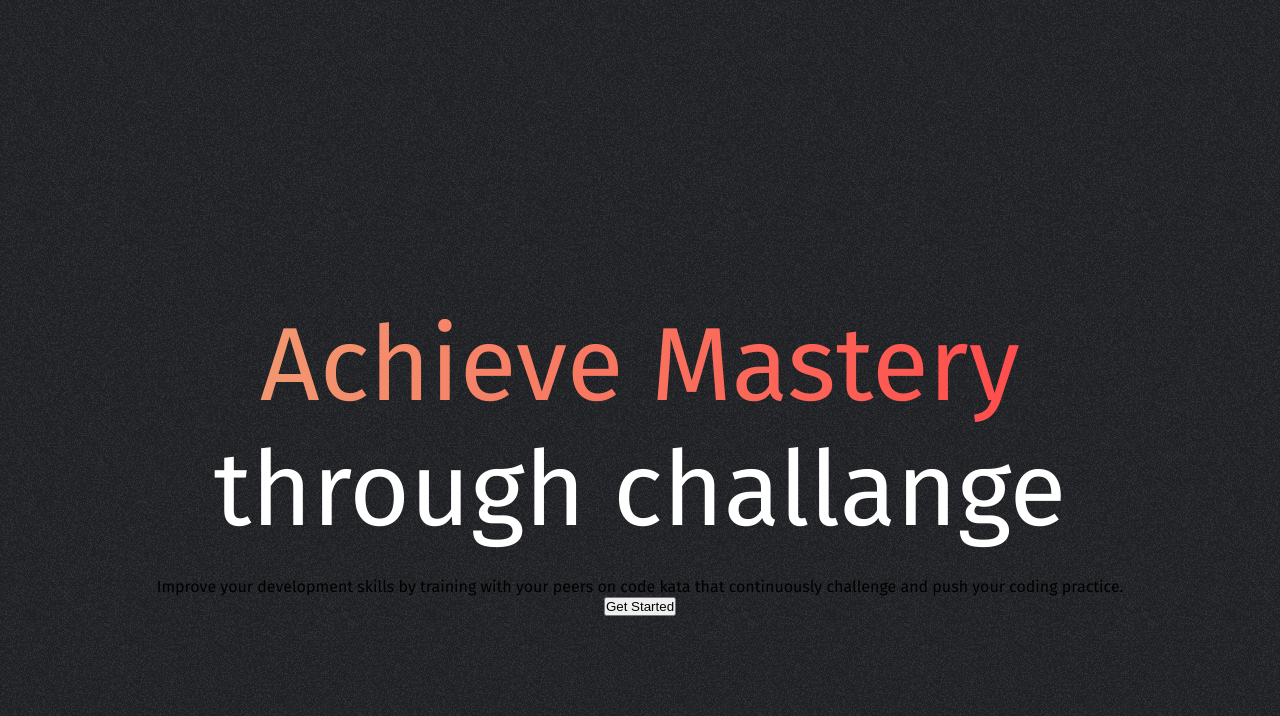
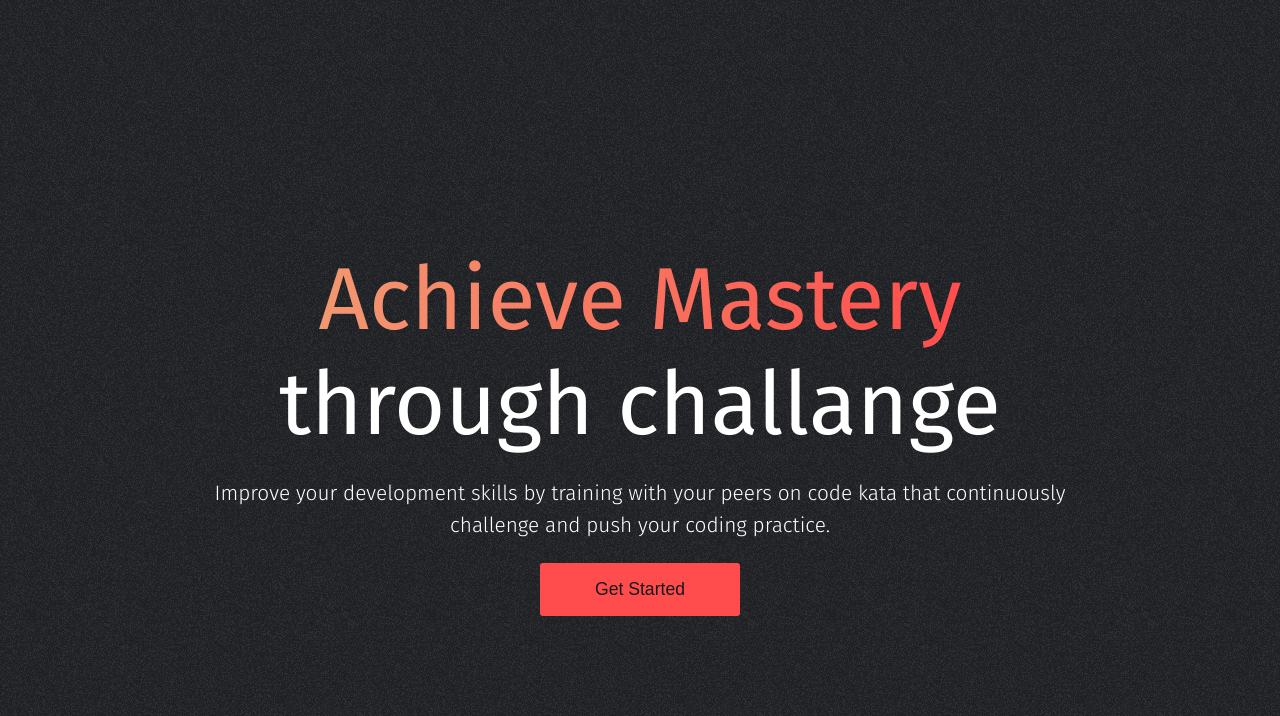
Before and after one commit to Ashlie06/Codewars-Clone, a plain HTML site: page index.html in a window 1280 px wide. Shown: the part 84-800 px from the top of the page. Drawn offline with Linux system fonts and the light colour scheme.

Commit message:
header added

```diff
--- a/index.html
+++ b/index.html
@@ -29,13 +29,15 @@
       </div>
     </nav>
     <header>
+        <span class="blur"></span>
+        <span class="blur"></span>
       <div class="header-container">
         <h1 class="header-title"><span>Achieve Mastery</span> through challange</h1>
         <p class="header-text">
           Improve your development skills by training with your peers on code
           kata that continuously challenge and push your coding practice.
         </p>
-        <button>Get Started</button>
+        <button class="header-btn">Get Started</button>
       </div>
     </header>
   </body>
--- a/style.css
+++ b/style.css
@@ -69,6 +69,7 @@ img{
     border: 1px solid rgb(255, 77, 77);
 }
 header{
+    position: relative;
     width: 100%;
     display: flex;
     justify-content: center;
@@ -76,15 +77,15 @@ header{
     height: 700px;
 }
 .header-container{
+    max-width: 900px;
     padding: 5rem 0;
     text-align: center;
 }
 .header-container .header-title{
-    max-width: 1000px;
     color: #ffffff;
     font-weight: 400;
-    margin: 1.5rem auto;
-    font-size: 6.5rem;
+    font-size: 5.5rem;
+    margin: 1.3rem 0;
 }
 .header-container .header-title span{
     background-image: linear-gradient(to right, #f29871, #ff4d4d);
@@ -92,3 +93,19 @@ header{
     -webkit-background-clip: text;
     background-clip: text ;
 }
+.header-container .header-text{
+    font-size: 1.3rem;
+    color: #ffffff;
+    font-weight: 300;
+    line-height: 2rem;
+    margin: 1.3rem 0;
+}
+.header-container .header-btn{
+    background-color: rgb(255, 77, 77);
+    padding: 16px 32px;
+    border: none;
+    width: 200px;
+    font-size: 1.1rem;
+    border-radius: 3px;
+    color: rgb(22, 23, 27);
+}
```
